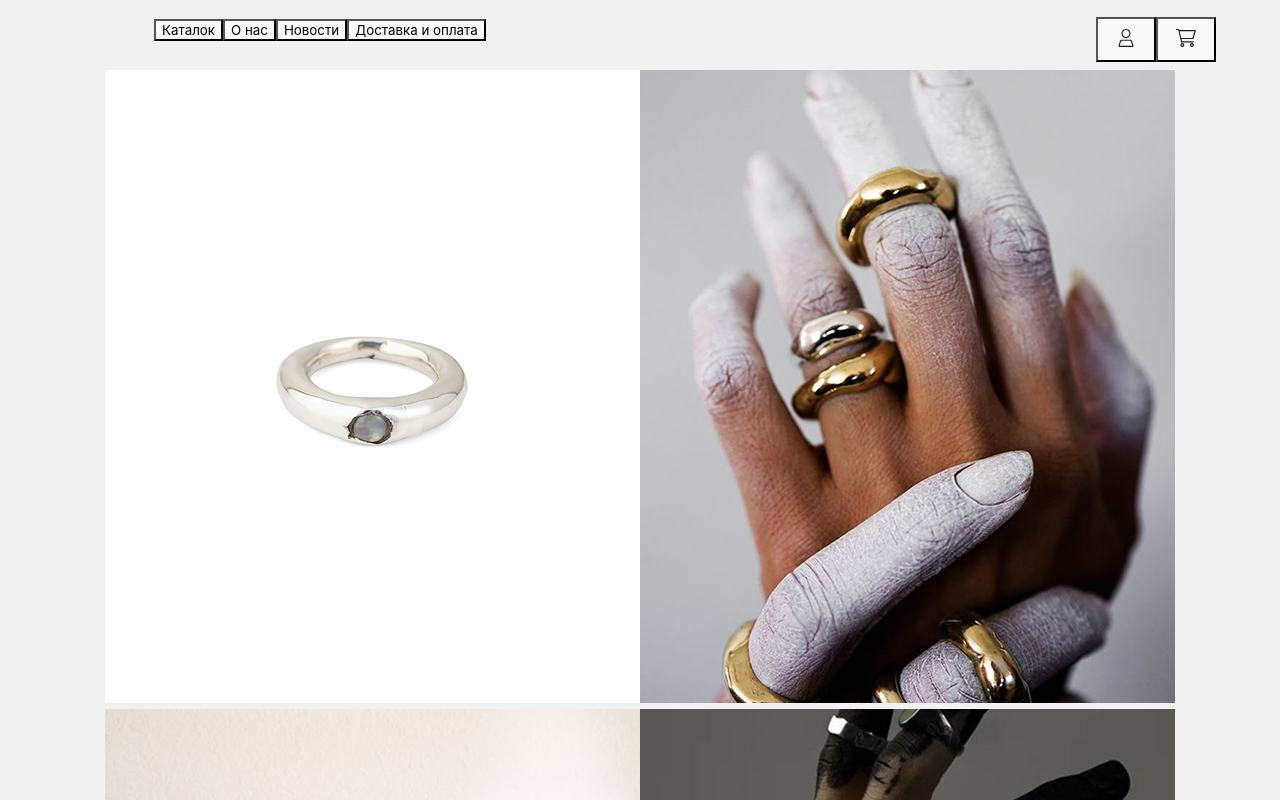
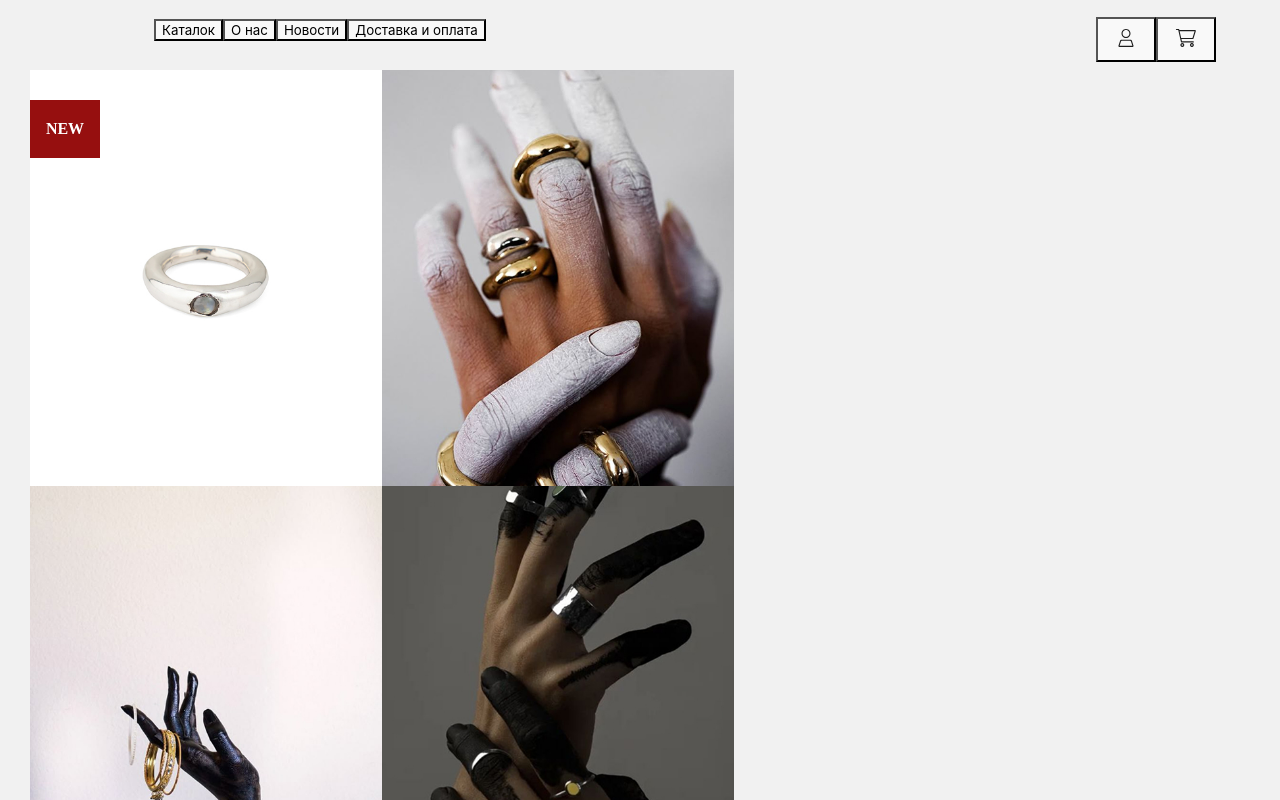
Before and after one commit to YouAreNotHere/Iskra, a React (Vite) app: page / in a window 1280 px wide. Shown: the top 800 px of the page. Built offline with nearby package versions, Linux system fonts and the light colour scheme.

Commit message:
Запилил nav, пикчи

```diff
--- /dev/null
+++ b/src/features/productCard/ProductCard.scss
@@ -0,0 +1,40 @@
+.productCard__image{
+  width: 100%;
+  height: auto;
+}
+
+.productCard-images-wrapper{
+  width: 55%;
+  display: grid;
+  grid-template-columns: repeat(2, 1fr);
+  margin: 0 80px 70px 30px;
+}
+
+.new-product{
+  position: relative;
+  display: flex;
+
+  &::after {
+    content: "New";
+    position: absolute;
+    top: 30px;
+    left: 0;
+    background-color: #960F0F;
+    color: white;
+    padding: 5px;
+    z-index: 2;
+    width: 60px;
+    height: 48px;
+    display: flex;
+    justify-content: center;
+    align-items: center;
+
+    font-family: PT Sans;
+    font-weight: 700;
+    font-size: 16px;
+    line-height: 18px;
+    letter-spacing: 0px;
+    text-align: center;
+    text-transform: uppercase;
+  }
+}
--- a/src/features/productCard/ProductCard.tsx
+++ b/src/features/productCard/ProductCard.tsx
@@ -1,18 +1,21 @@
-import Ring from "../../assets/Ring.jpg"
-import Rings from "../../assets/RingsOnWhiteHands.jpg"
-import ChainInBlackHand from "../../assets/ChainInBlackHand.jpg"
-import RingsOnBlackHands from "../../assets/RingsOnBlackHands.jpg"
-import ChupaChups from "../../assets/ChupaChups.jpg"
+import Ring from "../../assets/Ring.jpg";
+import Rings from "../../assets/RingsOnWhiteHands.jpg";
+import ChainInBlackHand from "../../assets/ChainInBlackHand.jpg";
+import RingsOnBlackHands from "../../assets/RingsOnBlackHands.jpg";
+import ChupaChups from "../../assets/ChupaChups.jpg";
+import "./ProductCard.scss"
 
 const ProductCard = () => {
     return(
         <section className="productCard">
-            <div className="productCard__image">
-                <img src={Ring}/>
-                <img src={Rings}/>
-                <img src={ChainInBlackHand}/>
-                <img src={RingsOnBlackHands}/>
-                <img src={ChupaChups}/>
+            <div className="productCard-images-wrapper">
+                <div className="new-product">
+                    <img src={Ring} alt="photo of ring" className="productCard__image" />
+                </div>
+                <img src={Rings} className="productCard__image" alt="photo of rings"/>
+                <img src={ChainInBlackHand} className="productCard__image" alt="photo of chain"/>
+                <img src={RingsOnBlackHands} className="productCard__image" alt="photo of rings in black hands"/>
+                <img src={ChupaChups} className="productCard__image" alt="photo of rings and chupa chups"/>
             </div>
             <div className="productCard__description"></div>
         </section>
```
Also changed, not shown: src/shared/navigation/Navigation.scss (+13 -0 lines).
